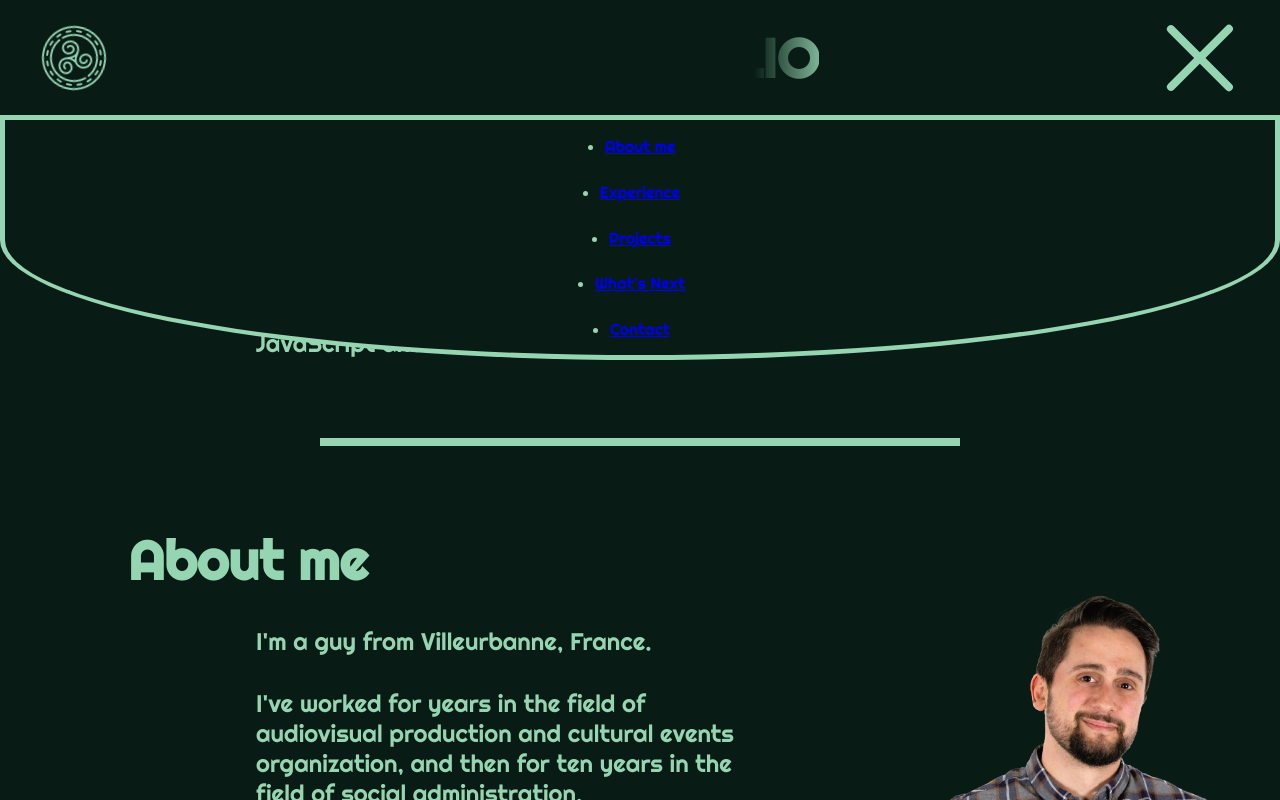
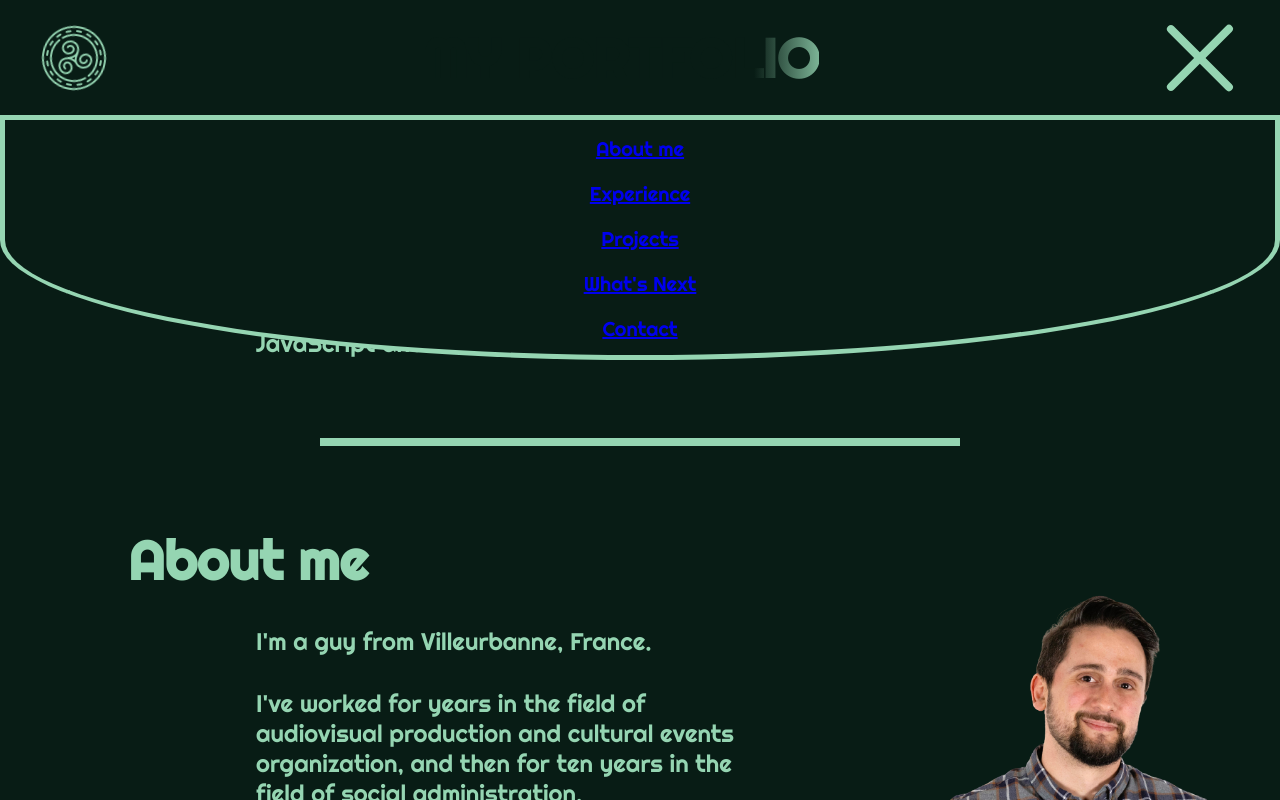
Before and after one commit to Yukitaori/Portfolio, a React (Vite) app: page / in a window 1280 px wide. Both pictures are taken after a click on the label 1200 px from the left and 53 px from the top of the page. Shown: the top 800 px of the page. Built offline with nearby package versions, Linux system fonts and the light colour scheme.

Commit message:
test CSS pour menu code dans App.css sans module

```diff
--- a/src/App.css
+++ b/src/App.css
@@ -72,3 +72,32 @@ p {
   position: relative;
   top: -15vh;
 }
+
+.menuBar {
+  position: fixed;
+  z-index: 3;
+  padding-top: 1em;
+  height: 30vh;
+  width: 100%;
+  top: 15vh;
+  display: flex;
+  flex-direction: column;
+  border: 5px solid var(--first-color);
+  background-color: var(--second-color);
+  border-top: none;
+  transition: 0.5s ease-in;
+  border-bottom-left-radius: 100%;
+  border-bottom-right-radius: 100%;
+  justify-content: space-between;
+  align-items: center;
+  animation: menubar .2s 1 linear;
+}
+
+@keyframes menubar {
+  0% {
+    translate: 0vw -100%;
+  }
+  100% {
+    translate: 0vw 0vh;
+  }
+};
--- a/src/components/Menu.jsx
+++ b/src/components/Menu.jsx
@@ -16,7 +16,7 @@ function Menu({parts, setShowMenu}) {
   }
 
   return(
-    <ul className={styles.menuBar}>
+    <ul className="menuBar">
       {mapMenu(parts)}
     </ul>
   )
--- a/src/components/Menu.module.css
+++ b/src/components/Menu.module.css
@@ -1,5 +1,5 @@
-.menuBar {
-  position:fixed;
+/* .menuBar {
+  position: fixed;
   z-index: 3;
   padding-top: 1em;
   height: 30vh;
@@ -25,7 +25,7 @@
   100% {
     translate: 0vw 0vh;
   }
-};
+}; */
 
 .navLinks {
   display: flex;
```
